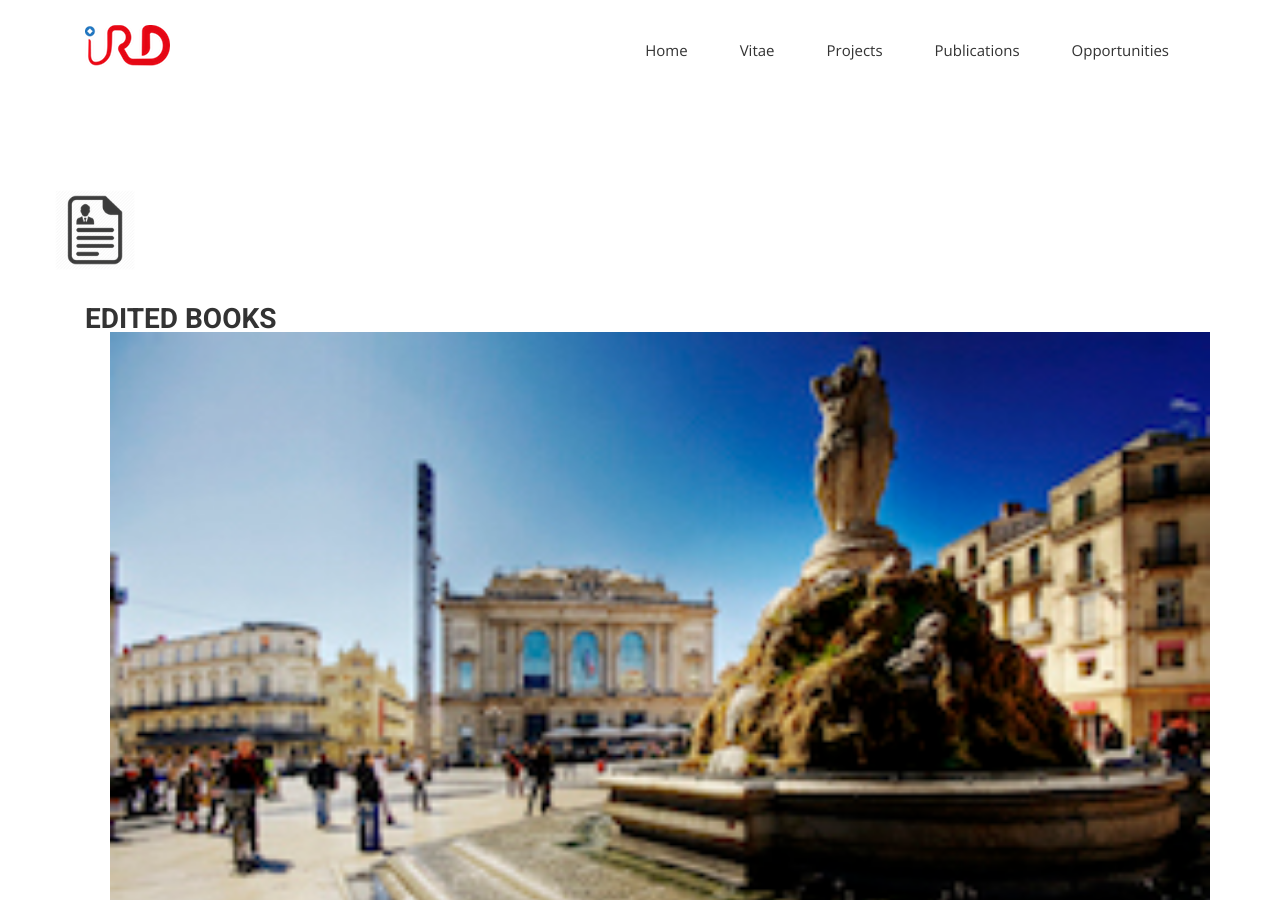
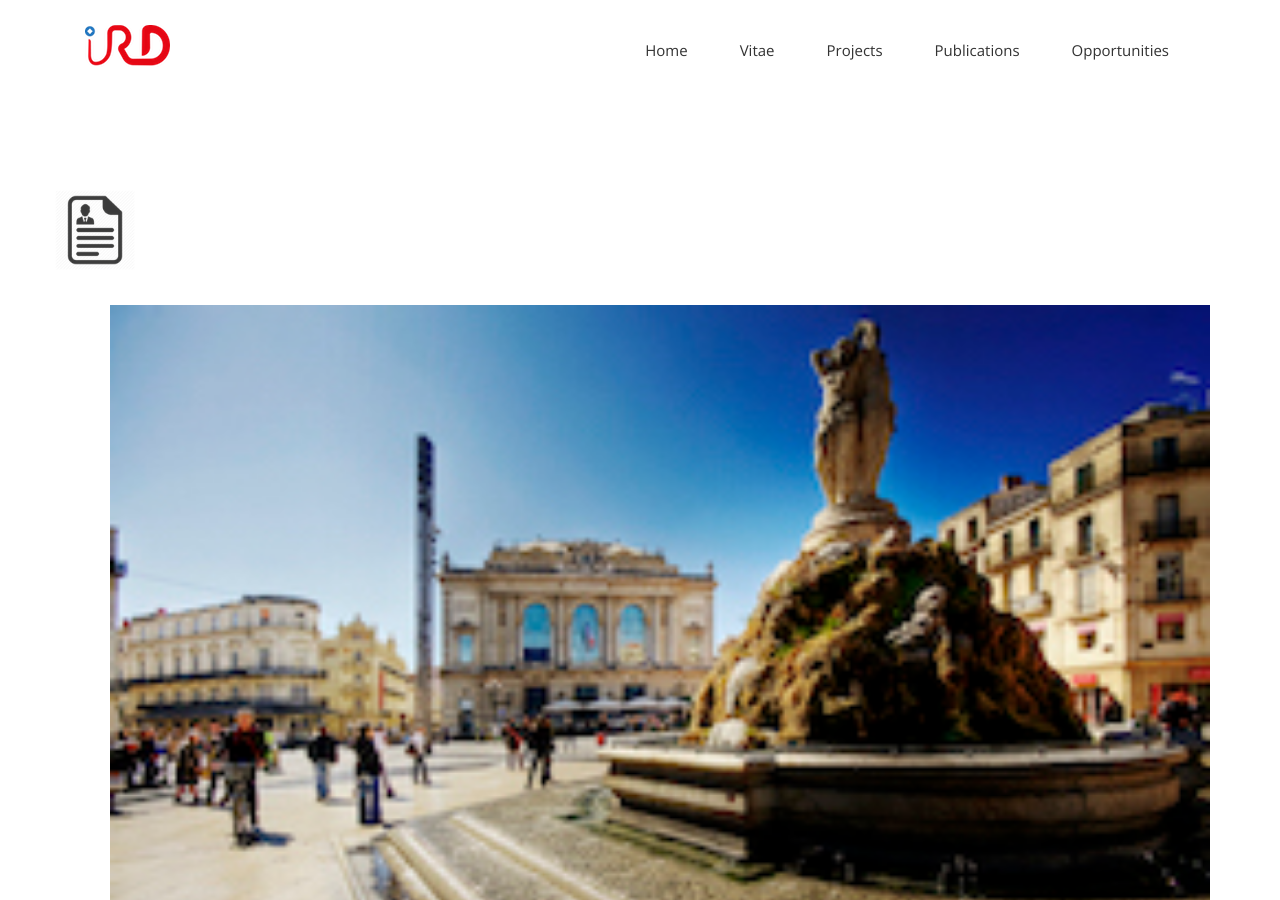
Before and after one commit to rocheben/rocheben.github.io, a Jekyll site: the page built from opp.html, in a window 1280 px wide and 900 px high. Built offline with Jekyll 4.4.1, drawn with Linux system fonts in a browser that asks for light colours; nearby versions of some CDN libraries; some web fonts are replaced.

Commit message:
Update opp.html

```diff
--- a/opp.html
+++ b/opp.html
@@ -16,13 +16,13 @@
 						<div class="col-md-12 col-sm-12">
 							<div class="block">
 								<div class="section-title">
-									<h2>Edited books</h2>
+									<h2></h2>
 								</div>
 							</div>
 						</div>
-						<img src="{{ site.baseurl }}/img/Montpellier.jpg" width=340 alt="">
-						<img src="{{ site.baseurl }}/img/PIC_0065.JPG" width=340 alt="">
-						<img src="{{ site.baseurl }}/img/IMG_0174.JPG" width=340 alt="">
+						<img src="{{ site.baseurl }}/img/Montpellier.jpg" width=250 alt="">
+						<img src="{{ site.baseurl }}/img/PIC_0065.JPG" width=250 alt="">
+						<img src="{{ site.baseurl }}/img/IMG_0174.JPG" width=250 alt="">
 						<div class="col-md-12 col-sm-12">
 							<div class="block">
 								<div class="section-title">
```
